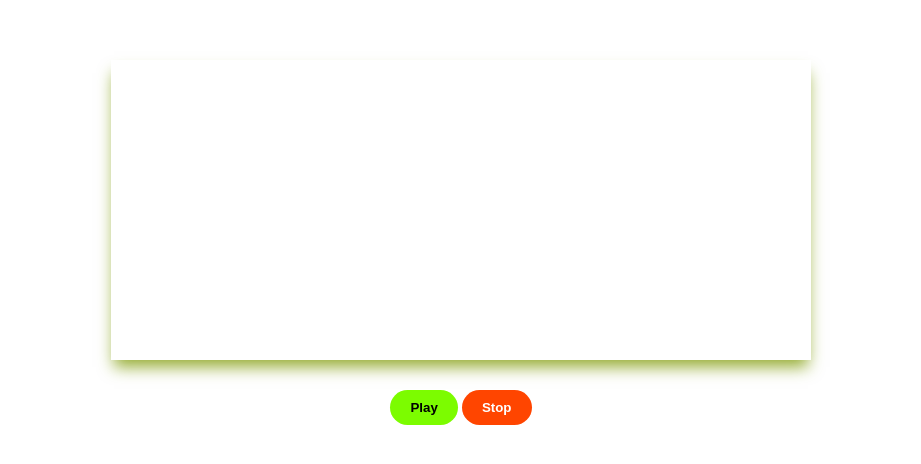
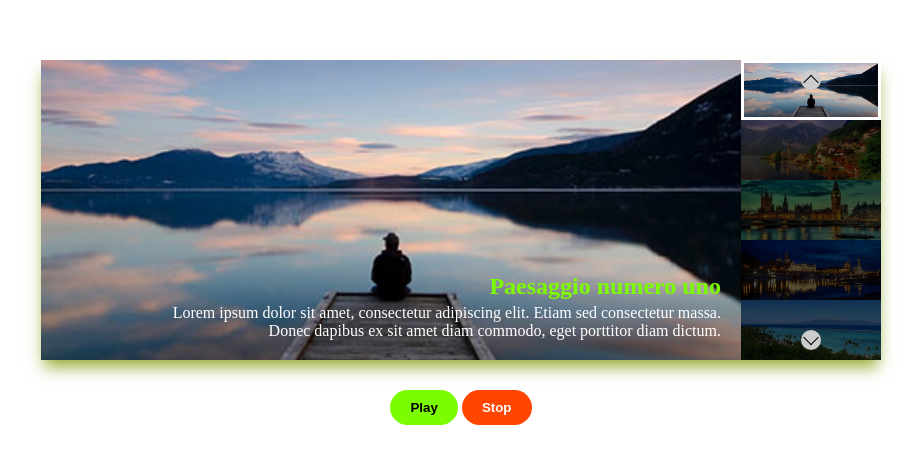
Before and after one commit to Luigi-Iorio/js-array-objects-carousel, a plain HTML site: page index.html in a window 1280 px wide. Shown: the part 158-622 px from the top of the page, without its empty margins (179-1100 px from the left). Drawn offline with Linux system fonts and the light colour scheme.

Commit message:
feat: titolo e descrizione + nuovo src immagini

```diff
--- a/css/style.css
+++ b/css/style.css
@@ -40,6 +40,25 @@
 
 .item.active {
   display: block;
+}
+
+.item .titolo,
+.descrizione {
+  position: absolute;
+  color: white;
+}
+
+.item .titolo {
+  bottom: 60px;
+  right: 20px;
+  color: lawngreen;
+}
+
+.item .descrizione {
+  width: 80%;
+  bottom: 20px;
+  right: 20px;
+  text-align: right;
 }
 
 .prev,
--- a/js/main.js
+++ b/js/main.js
@@ -82,7 +82,7 @@ miniature.classList.add("thumbnails");
 row.append(miniature);
 
 // creazione elementi item e immagine
-for (let i = 0; i < immagini.length; i++) {
+for (let i = 0; i < paesaggi.length; i++) {
   // creazione elemento item
   const item = document.createElement("div");
   // aggiungo classe item
@@ -112,14 +112,26 @@ for (let i = 0; i < immagini.length; i++) {
 
   // inserisco le immagini dell'array nel dom
   const img = document.createElement("img");
-  img.src = `img/${immagini[i]}`;
+  img.src = `img/${paesaggi[i].immagine}`;
   img.alt = `Paesaggio ${i + 1}`;
   // inserisco immagine in item
   item.append(img);
 
+  // creazione elementi titolo e descrizione - inserimento in classe item
+  // -- titolo
+  const titolo = document.createElement("h2");
+  titolo.classList.add("titolo");
+  titolo.innerHTML = `${paesaggi[i].titolo}`;
+  item.append(titolo);
+  // -- descrizione
+  const descrizione = document.createElement("p");
+  descrizione.classList.add("descrizione");
+  descrizione.innerHTML = `${paesaggi[i].descrizione}`;
+  item.append(descrizione);
+
   // inserisco immagini nelle miniature
   const imgMiniature = document.createElement("img");
-  imgMiniature.src = `img/${immagini[i]}`;
+  imgMiniature.src = `img/${paesaggi[i].immagine}`;
   imgMiniature.alt = `Paesaggio ${i + 1}`;
   // inserisco immagine in miniatura
   miniatura.append(imgMiniature);
```
